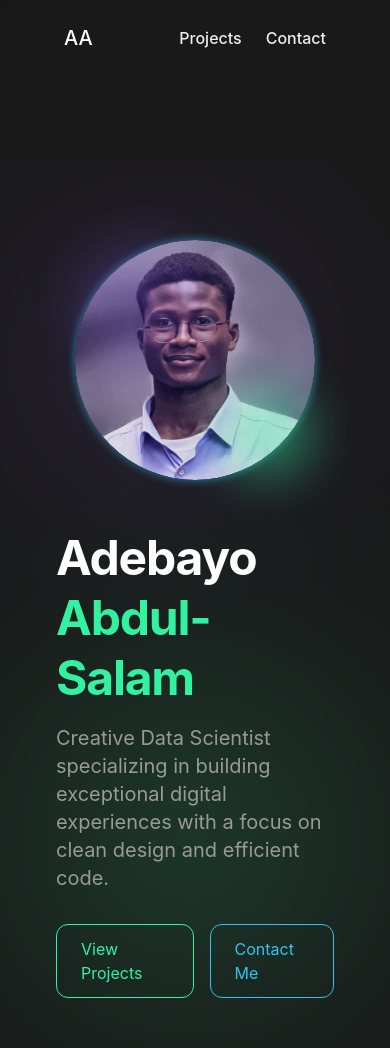
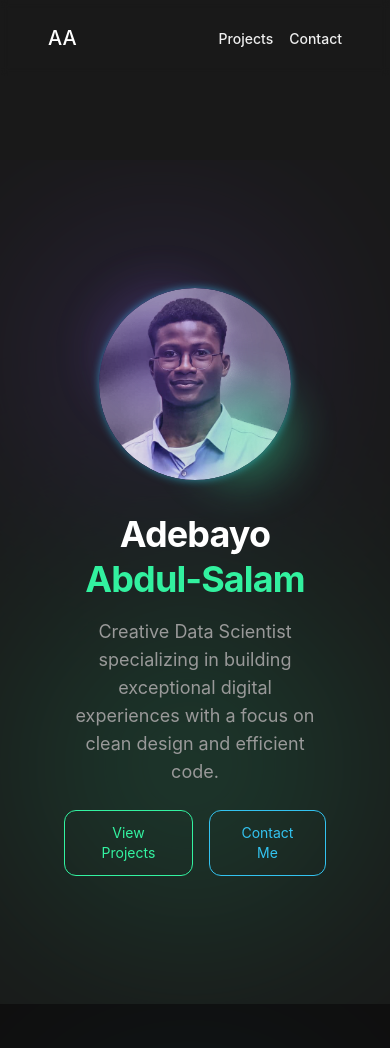
Before and after one commit to Abdul-Salam15/minimalist-web-showcase, a React (Vite) app: page / in a window 390 px wide. Shown: the top 1048 px of the page. Built offline with nearby package versions, Linux system fonts and the light colour scheme.

Commit message:
Improve mobile view
Adjusted styling for mobile view to center the name and improve the layout of the projects, contact, and "Get in Touch" sections.

```diff
--- a/src/components/ContactSection.tsx
+++ b/src/components/ContactSection.tsx
@@ -6,7 +6,7 @@ import SocialLinks from './SocialLinks';
 
 const ContactSection: React.FC = () => {
   return (
-    <section id="contact" className="py-24 px-6 relative overflow-hidden">
+    <section id="contact" className="py-24 px-4 sm:px-6 relative overflow-hidden">
       <div className="absolute inset-0 opacity-10">
         <div className="absolute top-40 left-40 w-80 h-80 rounded-full bg-portfolio-accent blur-[100px]"></div>
         <div className="absolute bottom-20 right-20 w-60 h-60 rounded-full bg-portfolio-blue-medium blur-[120px]"></div>
@@ -15,8 +15,8 @@ const ContactSection: React.FC = () => {
       <div className="container mx-auto relative z-10">
         <h2 className="section-title text-white">Get In Touch</h2>
 
-        <div className="grid grid-cols-1 lg:grid-cols-2 gap-16 mt-16">
-          <div className="lg:max-w-md">
+        <div className="grid grid-cols-1 lg:grid-cols-2 gap-12 lg:gap-16 mt-16">
+          <div className="lg:max-w-md text-center lg:text-left">
             <h3 className="text-2xl font-semibold mb-6 text-white">Let's connect</h3>
             <p className="text-portfolio-gray-medium mb-8">
               I'm currently available for freelance work and open to new opportunities.
@@ -37,9 +37,11 @@ const ContactSection: React.FC = () => {
             </div>
           </div>
 
-          <div>
-            <h3 className="text-2xl font-semibold mb-6 text-white">Send me a message</h3>
-            <ContactForm />
+          <div className="flex justify-center lg:justify-start">
+            <div className="w-full max-w-md">
+              <h3 className="text-2xl font-semibold mb-6 text-white text-center lg:text-left">Send me a message</h3>
+              <ContactForm />
+            </div>
           </div>
         </div>
       </div>
--- a/src/components/Header.tsx
+++ b/src/components/Header.tsx
@@ -22,7 +22,7 @@ const Header: React.FC = () => {
   return (
     <header
       className={cn(
-        "fixed top-0 left-0 right-0 py-6 px-8 z-50 transition-all duration-300 ease-in-out backdrop-blur-sm",
+        "fixed top-0 left-0 right-0 py-6 px-4 sm:px-8 z-50 transition-all duration-300 ease-in-out backdrop-blur-sm",
         isScrolled ? "bg-portfolio-dark-bg/90 border-b border-portfolio-neon-border/20 py-4" : "bg-transparent"
       )}
     >
@@ -56,16 +56,16 @@ const Header: React.FC = () => {
 
           {/* Mobile navigation */}
           <div className="md:hidden flex items-center">
-            <div className="space-x-6">
+            <div className="space-x-4">
               <button
                 onClick={() => scrollTo('projects', { offset: 80 })}
-                className="nav-link text-portfolio-gray-dark"
+                className="nav-link text-portfolio-gray-dark text-sm"
               >
                 Projects
               </button>
               <button
                 onClick={() => scrollTo('contact', { offset: 80 })}
-                className="nav-link text-portfolio-gray-dark"
+                className="nav-link text-portfolio-gray-dark text-sm"
               >
                 Contact
               </button>
--- a/src/pages/Index.tsx
+++ b/src/pages/Index.tsx
@@ -35,7 +35,7 @@ const Index = () => {
       <Header />
 
       {/* Hero Section */}
-      <section className="min-h-screen flex items-center justify-center pt-20 px-6 relative overflow-hidden">
+      <section className="min-h-screen flex items-center justify-center pt-20 px-4 sm:px-6 relative overflow-hidden">
         <div className="absolute inset-0 opacity-20">
           <div className="absolute top-20 left-10 w-60 h-60 rounded-full bg-portfolio-blue-medium blur-[100px]"></div>
           <div className="absolute bottom-20 right-10 w-80 h-80 rounded-full bg-portfolio-accent blur-[120px]"></div>
@@ -43,34 +43,34 @@ const Index = () => {
         </div>
 
         <div className="container mx-auto max-w-5xl relative z-10">
-          <div className="grid grid-cols-1 lg:grid-cols-2 gap-12 items-center">
-            <div className="order-2 lg:order-1 animate-fade-in">
-              <h1 className="text-5xl md:text-6xl font-bold leading-tight mb-4 text-white">
+          <div className="grid grid-cols-1 lg:grid-cols-2 gap-8 md:gap-12 items-center">
+            <div className="order-2 lg:order-1 animate-fade-in text-center lg:text-left px-4">
+              <h1 className="text-4xl sm:text-5xl md:text-6xl font-bold leading-tight mb-4 text-white">
                 Adebayo <br />
                 <span className="text-portfolio-accent neon-text animate-pulse">Abdul-Salam</span>
               </h1>
-              <p className="text-xl text-portfolio-gray-medium mb-8 max-w-md">
+              <p className="text-lg sm:text-xl text-portfolio-gray-medium mb-6 max-w-md mx-auto lg:mx-0">
                 Creative Data Scientist specializing in building exceptional digital experiences
                 with a focus on clean design and efficient code.
               </p>
-              <div className="flex space-x-4 mt-8">
+              <div className="flex space-x-4 mt-6 justify-center lg:justify-start">
                 <a
                   href="#projects"
-                  className="neon-button"
+                  className="neon-button text-sm sm:text-base"
                 >
                   View Projects
                 </a>
                 <a
                   href="#contact"
-                  className="neon-button-alt"
+                  className="neon-button-alt text-sm sm:text-base"
                 >
                   Contact Me
                 </a>
               </div>
             </div>
 
-            <div className="order-1 lg:order-2 flex justify-center lg:justify-end">
-              <div className="relative w-60 h-60 md:w-80 md:h-80 animate-scale-in">
+            <div className="order-1 lg:order-2 flex justify-center">
+              <div className="relative w-48 h-48 sm:w-60 sm:h-60 md:w-80 md:h-80 animate-scale-in">
                 <div className="absolute inset-0 rounded-full bg-portfolio-blue-medium/20 neon-glow-blue overflow-hidden">
                   <img
                     src="/lovable-uploads/66d67004-7453-420e-a4b6-d03de40b2591.png"
@@ -98,7 +98,7 @@ const Index = () => {
 
       {/* Footer */}
       <footer className="bg-portfolio-card-bg py-8 border-t border-portfolio-neon-border/20">
-        <div className="container mx-auto px-6">
+        <div className="container mx-auto px-4 sm:px-6">
           <div className="flex flex-col md:flex-row justify-between items-center">
             <p className="text-portfolio-gray-medium text-sm">
               © {new Date().getFullYear()} Adebayo Abdul-Salam. All rights reserved.
```
